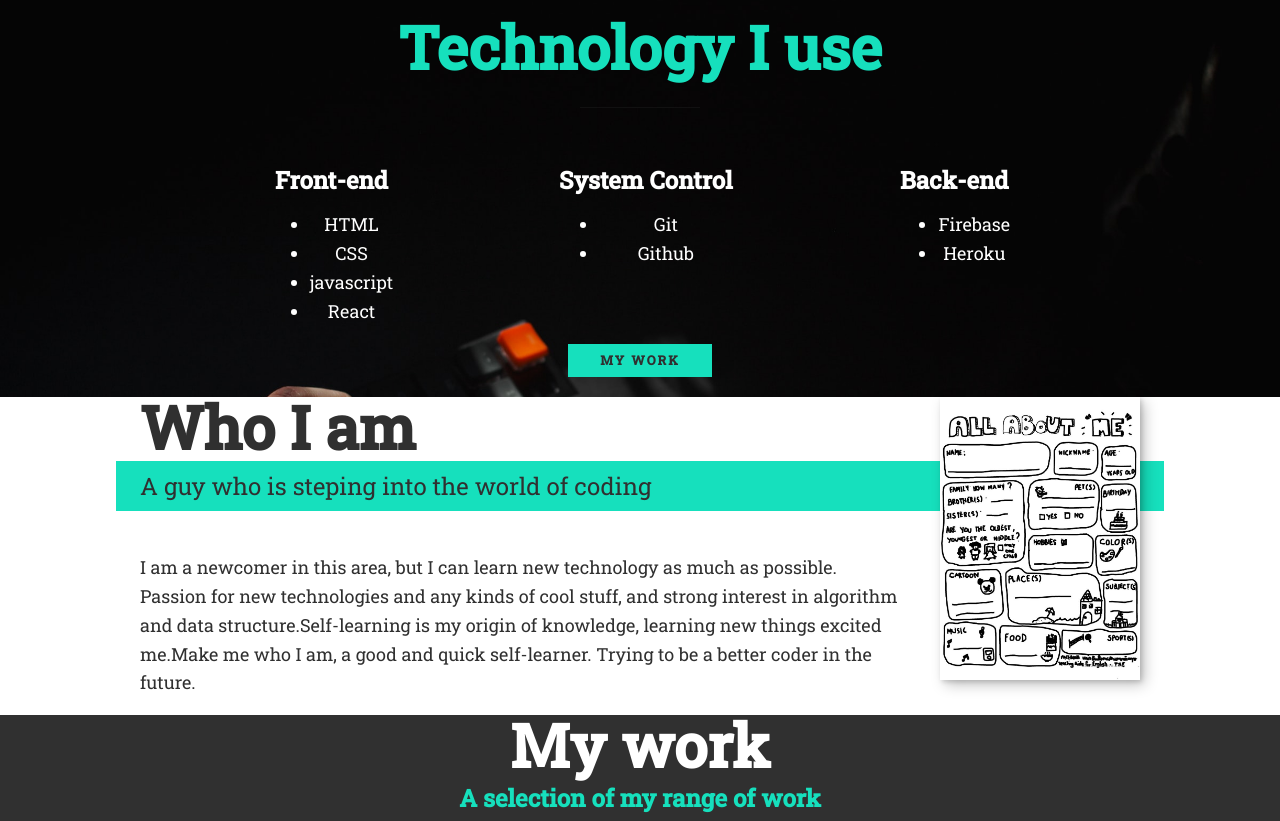
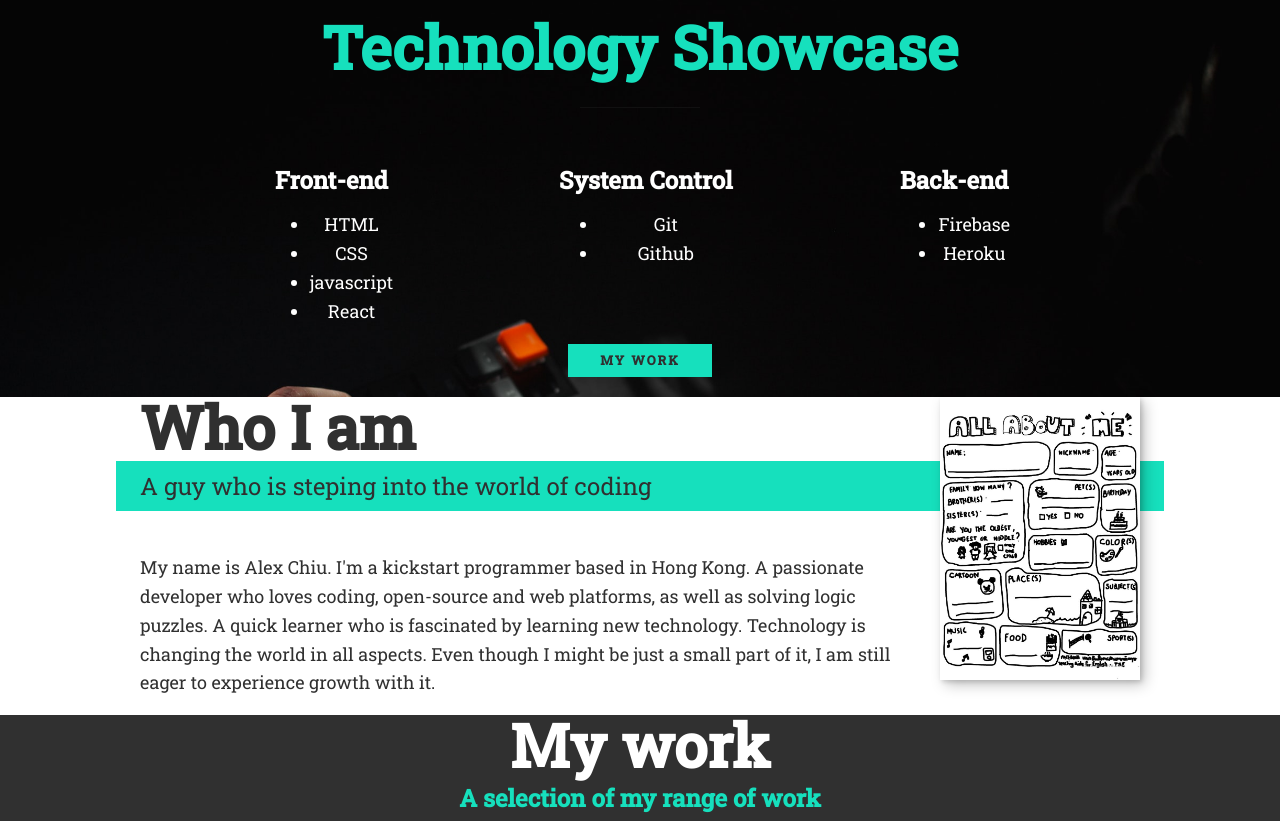
Before and after one commit to sos2020-hash/sos2020-hash.github.io, a plain HTML site: page index.html in a window 1280 px wide. Shown: the part 261-1082 px from the top of the page. Drawn offline with nearby package versions, Linux system fonts and the light colour scheme.

Commit message:
about me update

```diff
--- a/index.html
+++ b/index.html
@@ -60,7 +60,9 @@
     </section>
     <!-- My services -->
     <section class="my-services" id="services">
-      <h2 class="section__title section__title--services">Technology I use</h2>
+      <h2 class="section__title section__title--services">
+        Technology Showcase
+      </h2>
       <div class="services">
         <div class="service">
           <h3>Front-end</h3>
@@ -102,18 +104,13 @@
 
       <div class="about-me__body">
         <p>
-          I am a newcomer in this area, but I can learn new technology as much
-          as possible. Passion for new technologies and any kinds of cool stuff,
-          and strong interest in algorithm and data structure.Self-learning is
-          my origin of knowledge, learning new things excited me.Make me who I
-          am, a good and quick self-learner. Trying to be a better coder in the
-          future.
+          My name is Alex Chiu. I'm a kickstart programmer based in Hong Kong. A
+          passionate developer who loves coding, open-source and web platforms,
+          as well as solving logic puzzles. A quick learner who is fascinated by
+          learning new technology. Technology is changing the world in all
+          aspects. Even though I might be just a small part of it, I am still
+          eager to experience growth with it.
         </p>
-        <script
-          async
-          src="https://platform.twitter.com/widgets.js"
-          charset="utf-8"
-        ></script>
       </div>
       <img src="./img/all-about-me.jpg" alt="" class="about-me__img" />
     </section>
```
